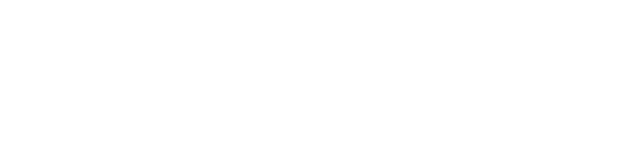
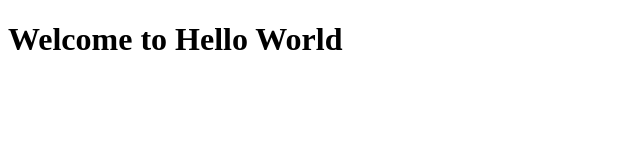
Before and after one commit to issahsalim/gittesting, a plain HTML site: page index.html in a window 1280 px wide. Shown: the whole page, without its empty margins (0-640 px from the left). Drawn offline with Linux system fonts and the light colour scheme.

Commit message:
adding welcome message

```diff
--- a/index.html
+++ b/index.html
@@ -6,6 +6,6 @@
     <title>Document</title>
 </head>
 <body>
-
+    <h1>Welcome to Hello World </h1>
 </body>
 </html>
```
